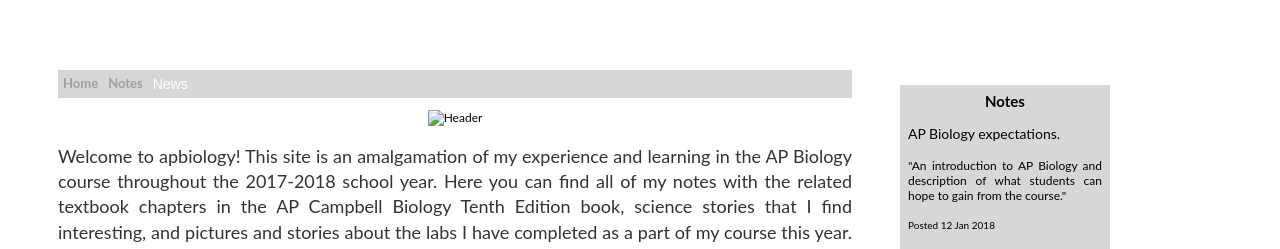
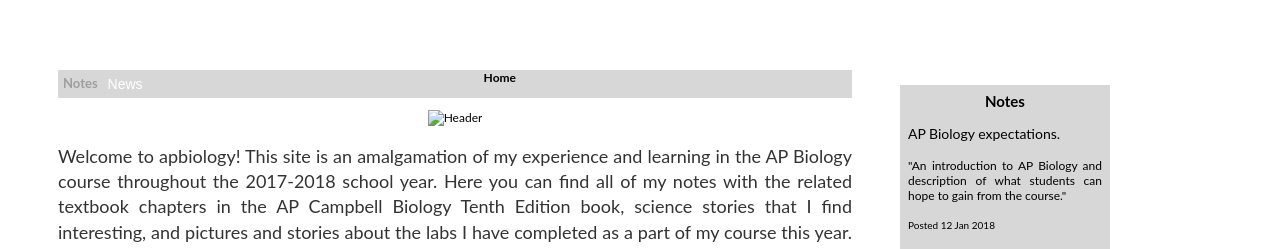
Before and after one commit to meganscarlett/meganscarlett.github.io, a Jekyll site: the page built from index.html, in a window 1280 px wide. Shown: the top 249 px of the page. Built offline with Jekyll 4.4.1, drawn with Linux system fonts in a browser that asks for light colours.

Commit message:
Update default.html

```diff
--- a/_layouts/default.html
+++ b/_layouts/default.html
@@ -14,6 +14,7 @@
 <link rel="stylesheet" type="text/css" href="/css/menu.css">
 <!-- dropdown menu -->
 <div class="navbar">
+	<div style="text-align: center"
   <a href="/">Home</a>
   <a href="/notes">Notes</a>
   <div class="dropdown">
@@ -26,6 +27,7 @@
       <a href="#">Link 3</a>
     </div>
   </div>
+</div>
 </div>
     		</ul>
 		</nav>
```
